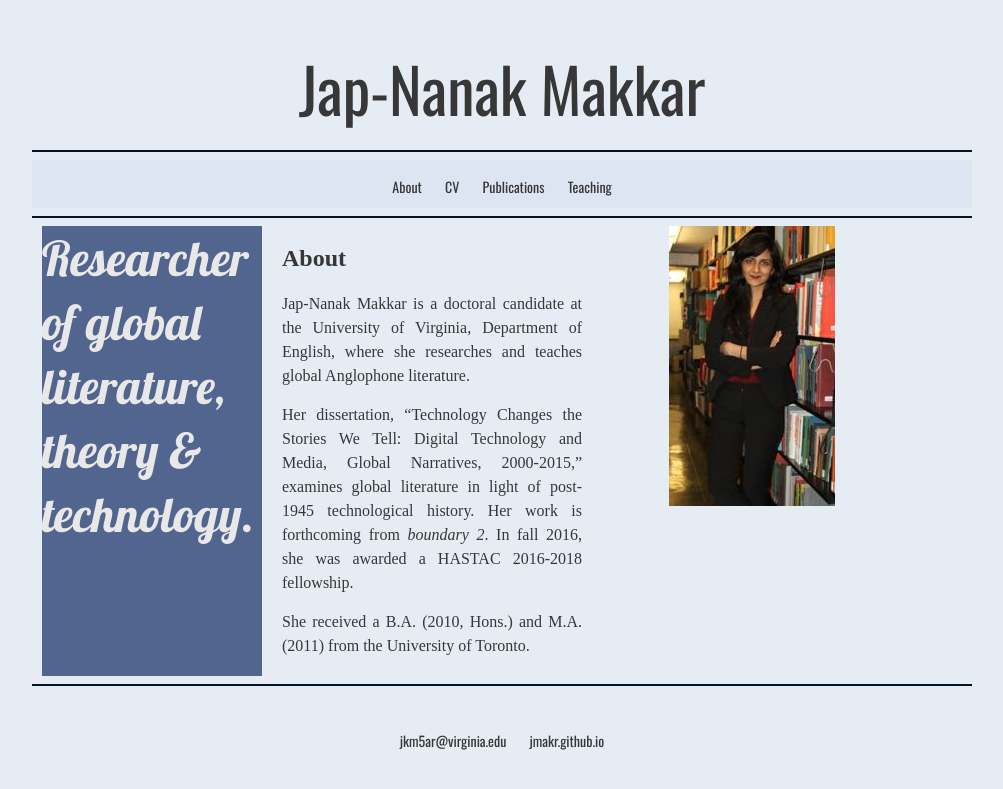
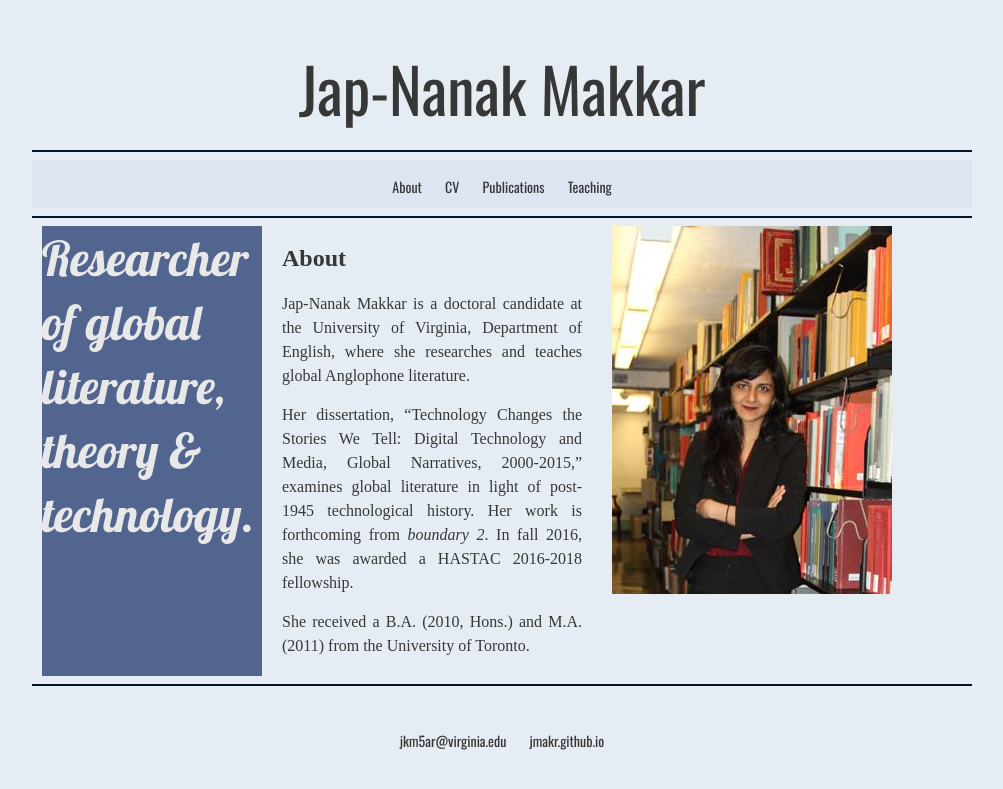
Before and after one commit to jmakr/jmakr.github.io, a Jekyll site: the page built from index.html, in a window 1280 px wide. Shown: the top 789 px of the page, without its empty margins (138-1141 px from the left). Built offline with Jekyll 4.4.1, drawn with Linux system fonts in a browser that asks for light colours; some web fonts are replaced.

Commit message:
Update index.html

```diff
--- a/index.html
+++ b/index.html
@@ -33,7 +33,7 @@ title: About
   <div id="imagebox" class="article grid_4">
 
 	<div style="text-align:center;">
-	<img src="Color photo long.jpg">
+	<img src="Color photo 280 width.jpg">
 	</div>
 
    </div>
```
